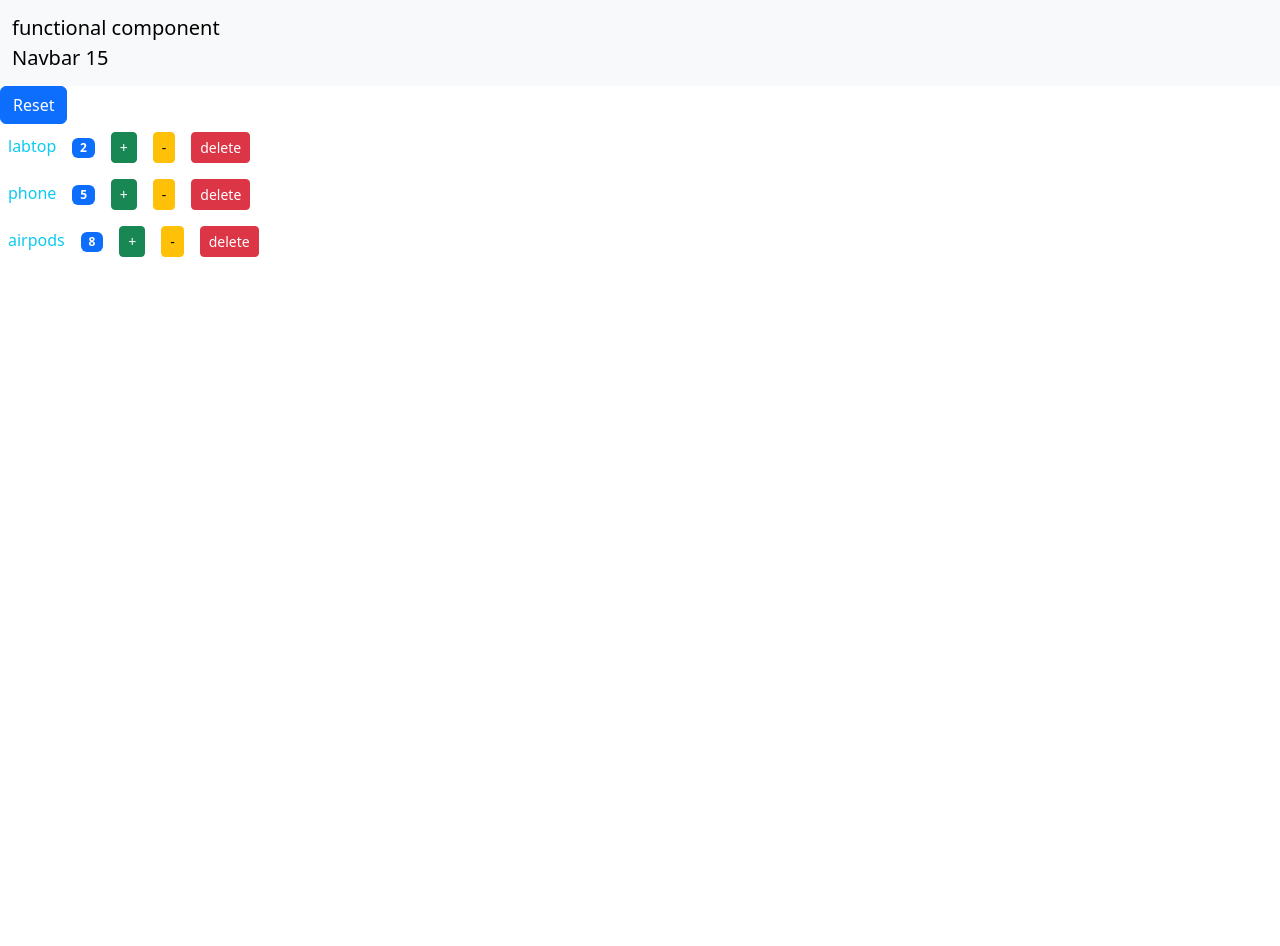
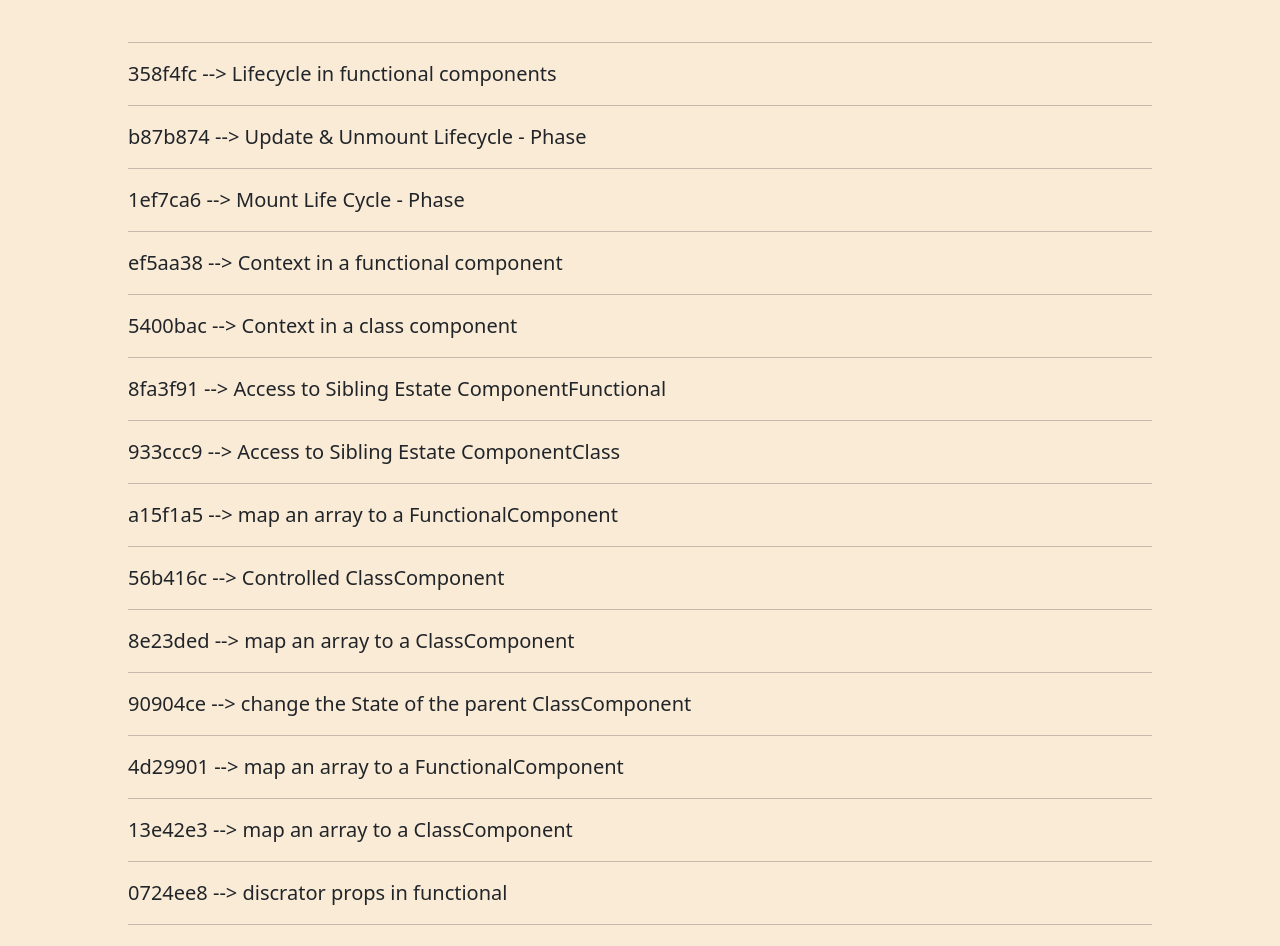
Before and after one commit to AmirTaki/react-toturial, a React (Create React App) app: page / in a window 1280 px wide. Shown: the top 946 px of the page. Before the commit the page ends 800 px from the top, so only its background shows below. Built offline with nearby package versions, Linux system fonts and the light colour scheme.

Commit message:
toturial react part 1

```diff
--- a/src/components/functional/app.jsx
+++ b/src/components/functional/app.jsx
@@ -13,14 +13,6 @@ const App = () => {
             {id : 3, count : 8, productName : "airpods"},
         ]
     )
-
-    useEffect(()=> {
-        console.log('App -> mount')  // mount
-    },[])  // => mount
-
-    useEffect(()=> {
-        console.log('App -> update & mount')  // mount &  update
-    },)  // => mount & update
 
 
     return (
--- a/src/components/functional/product.jsx
+++ b/src/components/functional/product.jsx
@@ -6,11 +6,6 @@ import { useEffect } from "react";
 const Product = ({productName, count , id}) => {
    const productContext = useContext(ProductContext)
 
-    useEffect(()=> {
-        return () => {
-            console.log("product -> unmount")  // unmount
-        }
-    },[])
 
 
     return (
--- a/src/index.js
+++ b/src/index.js
@@ -13,7 +13,41 @@ import App from './components/functional/app'
 
 const root = ReactDOM.createRoot(document.getElementById('root'));
 root.render(
-      <App />
+     <div style={{
+      width : "100%",  padding : "100px", fontSize : "20px ", backgroundColor: "antiquewhite",
+    textAlign: "left",
+    padding:" 2% 10%",
+
+     }}>
+          <hr></hr>  358f4fc --> Lifecycle in functional components
+          <hr></hr>  b87b874 --> Update & Unmount Lifecycle - Phase
+          <hr></hr>  1ef7ca6 --> Mount Life Cycle - Phase
+          <hr></hr>  ef5aa38 --> Context in a functional component
+          <hr></hr>  5400bac --> Context in a class component
+          <hr></hr>  8fa3f91 --> Access to Sibling Estate ComponentFunctional
+          <hr></hr>  933ccc9 --> Access to Sibling Estate ComponentClass
+          <hr></hr>  a15f1a5 --> map an array to a FunctionalComponent
+          <hr></hr>  56b416c --> Controlled ClassComponent
+          <hr></hr>  8e23ded --> map an array to a ClassComponent
+          <hr></hr>  90904ce --> change the State of the parent ClassComponent
+          <hr></hr>  4d29901 --> map an array to a FunctionalComponent
+          <hr></hr>  13e42e3 --> map an array to a ClassComponent
+          <hr></hr>  0724ee8 --> discrator props in functional
+          <hr></hr>  aa10e55 --> props at function
+          <hr></hr>  ece2105 --> propes at class Component
+          <hr></hr>  17eb6c6 --> convert component class to function & useState
+          <hr></hr>  8e94b57 --> state & setState
+          <hr></hr>  b3e0833 --> Event management
+          <hr></hr>  18d1a73 --> syntax jsx part 3
+          <hr></hr>  c3805be --> syntax jsx part 2
+          <hr></hr>  f6fe953 --> syntax jsx part 1
+          <hr></hr>  a5ad78e --> create component product
+          <hr></hr>  3985204 --> export & import & default
+          <hr></hr>  10f8a03 --> component function
+          <hr></hr>  ab332ae --> component class in react
+          <hr></hr>  8c02531 --> Explaining how React works
+          <hr></hr>  83dce29 --> creat-react-app
+     </div>
 );
 
 reportWebVitals();
```
